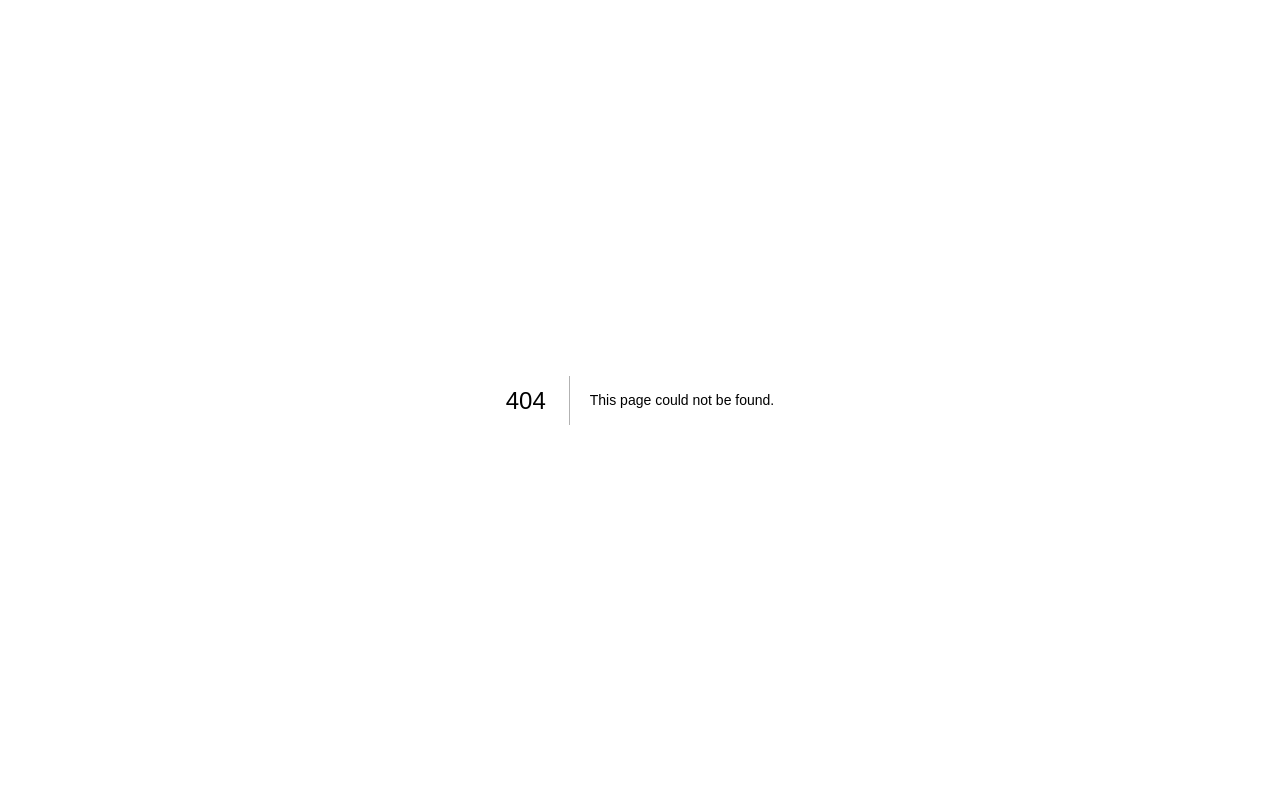
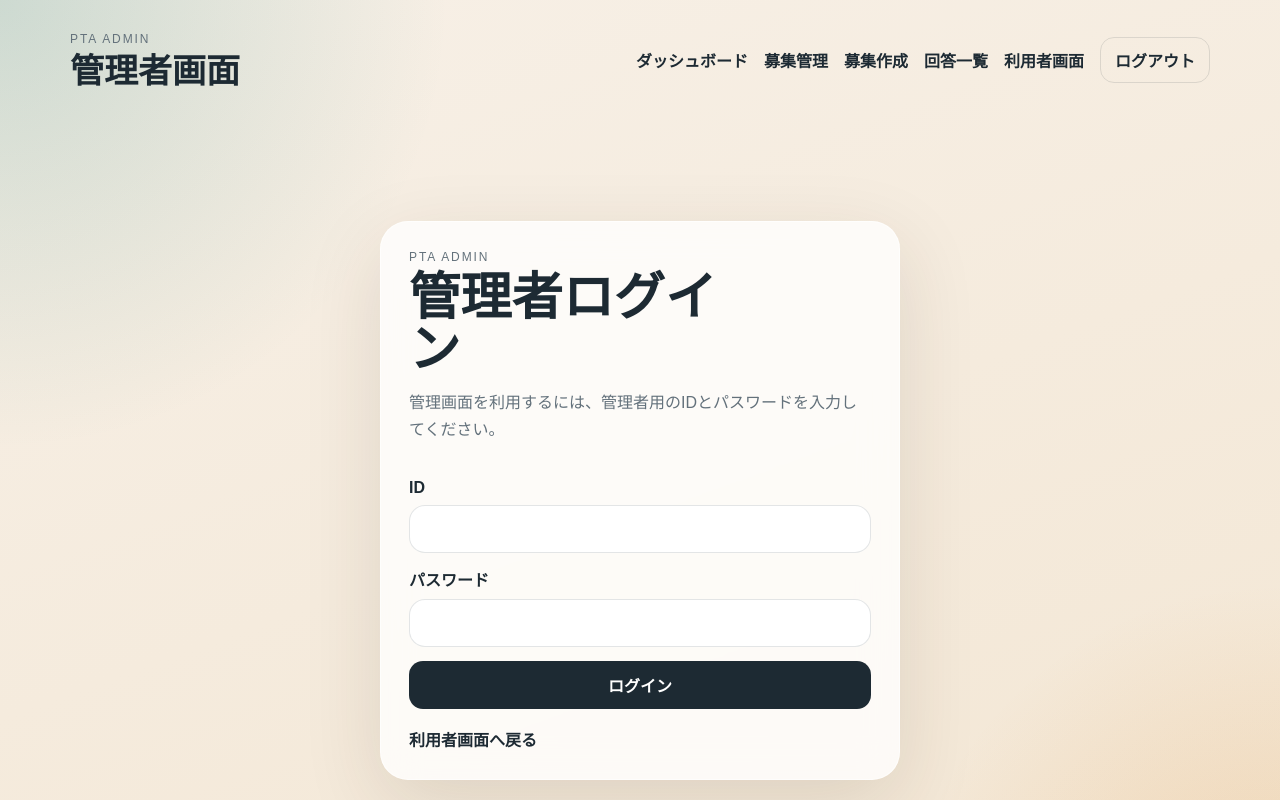
Before and after one commit to knakamura128/pta-line-app-2026, a Next.js app: page /admin/login in a window 1280 px wide. Before the commit this address had no page. Shown: the top 800 px of the page. Built offline with nearby package versions, Linux system fonts and the light colour scheme.

Commit message:
Replace admin basic auth with login page

```diff
--- a/app/admin/layout.tsx
+++ b/app/admin/layout.tsx
@@ -29,6 +29,11 @@ export default function AdminLayout({
           <Link className="text-link" href="/">
             利用者画面
           </Link>
+          <form action="/api/admin/logout" method="post">
+            <button className="ghost-button small" type="submit">
+              ログアウト
+            </button>
+          </form>
         </nav>
       </header>
       {children}
--- /dev/null
+++ b/app/admin/login/page.tsx
@@ -0,0 +1,55 @@
+import Link from "next/link";
+import { isAdminAuthConfigured } from "@/lib/admin-auth";
+
+export default async function AdminLoginPage({
+  searchParams
+}: {
+  searchParams: Promise<{ error?: string; next?: string }>;
+}) {
+  const { error, next } = await searchParams;
+
+  return (
+    <div className="landing-shell admin-login-shell">
+      <main className="admin-login-card">
+        <div className="panel-head">
+          <p className="panel-kicker">PTA Admin</p>
+          <h1>管理者ログイン</h1>
+          <p className="hero-copy">管理画面を利用するには、管理者用のIDとパスワードを入力してください。</p>
+        </div>
+
+        {!isAdminAuthConfigured() ? (
+          <div className="inline-notice">
+            <strong>管理者ログインが未設定です。</strong>
+            <span>`ADMIN_LOGIN_USER` と `ADMIN_LOGIN_PASS` を設定してください。</span>
+          </div>
+        ) : null}
+
+        {error ? (
+          <div className="inline-notice">
+            <strong>ログインに失敗しました。</strong>
+            <span>入力内容を確認してください。</span>
+          </div>
+        ) : null}
+
+        <form action="/api/admin/login" className="form-layout" method="post">
+          <input name="next" type="hidden" value={next || "/admin"} />
+          <label className="field">
+            <span>ID</span>
+            <input autoComplete="username" name="user" required type="text" />
+          </label>
+          <label className="field">
+            <span>パスワード</span>
+            <input autoComplete="current-password" name="pass" required type="password" />
+          </label>
+          <button className="primary-button wide" type="submit">
+            ログイン
+          </button>
+        </form>
+
+        <Link className="text-link" href="/">
+          利用者画面へ戻る
+        </Link>
+      </main>
+    </div>
+  );
+}
--- /dev/null
+++ b/app/api/admin/login/route.ts
@@ -0,0 +1,49 @@
+import { cookies } from "next/headers";
+import { NextResponse } from "next/server";
+import { ADMIN_SESSION_COOKIE, createAdminSessionValue, getAdminCredentials, isAdminAuthConfigured } from "@/lib/admin-auth";
+
+export async function POST(request: Request) {
+  const formData = await request.formData();
+  const user = readString(formData, "user");
+  const pass = readString(formData, "pass");
+  const next = normalizeNext(readString(formData, "next"));
+
+  if (!isAdminAuthConfigured()) {
+    return NextResponse.redirect(new URL("/admin/login?error=config", request.url), { status: 303 });
+  }
+
+  const credentials = getAdminCredentials();
+  if (user !== credentials.user || pass !== credentials.pass) {
+    return NextResponse.redirect(new URL(`/admin/login?error=invalid&next=${encodeURIComponent(next)}`, request.url), {
+      status: 303
+    });
+  }
+
+  const cookieStore = await cookies();
+  cookieStore.set(ADMIN_SESSION_COOKIE, createAdminSessionValue(), {
+    httpOnly: true,
+    sameSite: "lax",
+    secure: true,
+    path: "/",
+    maxAge: 60 * 60 * 12
+  });
+
+  return NextResponse.redirect(new URL(next, request.url), { status: 303 });
+}
+
+function readString(formData: FormData, key: string) {
+  const value = formData.get(key);
+  return typeof value === "string" ? value.trim() : "";
+}
+
+function normalizeNext(value: string) {
+  if (!value.startsWith("/")) {
+    return "/admin";
+  }
+
+  if (!value.startsWith("/admin")) {
+    return "/admin";
+  }
+
+  return value;
+}
--- /dev/null
+++ b/app/api/admin/logout/route.ts
@@ -0,0 +1,10 @@
+import { cookies } from "next/headers";
+import { NextResponse } from "next/server";
+import { ADMIN_SESSION_COOKIE } from "@/lib/admin-auth";
+
+export async function POST(request: Request) {
+  const cookieStore = await cookies();
+  cookieStore.delete(ADMIN_SESSION_COOKIE);
+
+  return NextResponse.redirect(new URL("/admin/login", request.url), { status: 303 });
+}
--- a/app/globals.css
+++ b/app/globals.css
@@ -150,6 +150,25 @@ button {
   display: flex;
   gap: 16px;
   flex-wrap: wrap;
+  align-items: center;
+}
+
+.admin-login-shell {
+  min-height: 100vh;
+  display: grid;
+  place-items: center;
+}
+
+.admin-login-card {
+  width: min(520px, 100%);
+  display: grid;
+  gap: 18px;
+  background: var(--panel);
+  border: 1px solid rgba(255, 255, 255, 0.6);
+  box-shadow: var(--shadow);
+  border-radius: var(--radius-xl);
+  padding: 28px;
+  backdrop-filter: blur(18px);
 }
 
 .hero,
--- /dev/null
+++ b/lib/admin-auth.ts
@@ -0,0 +1,29 @@
+export const ADMIN_SESSION_COOKIE = "pta_admin_session";
+
+export function getAdminCredentials() {
+  const user = process.env.ADMIN_LOGIN_USER ?? process.env.ADMIN_BASIC_USER ?? "";
+  const pass = process.env.ADMIN_LOGIN_PASS ?? process.env.ADMIN_BASIC_PASS ?? "";
+
+  return {
+    user,
+    pass
+  };
+}
+
+export function isAdminAuthConfigured() {
+  const credentials = getAdminCredentials();
+  return Boolean(credentials.user && credentials.pass);
+}
+
+export function createAdminSessionValue() {
+  const credentials = getAdminCredentials();
+  return encodeURIComponent(`${credentials.user}:${credentials.pass}`);
+}
+
+export function isValidAdminSession(value?: string | null) {
+  if (!value || !isAdminAuthConfigured()) {
+    return false;
+  }
+
+  return value === createAdminSessionValue();
+}
```
Also changed, not shown: middleware.ts (+17 -37 lines), 1 other file (tests, documents, lock files or other folders).
